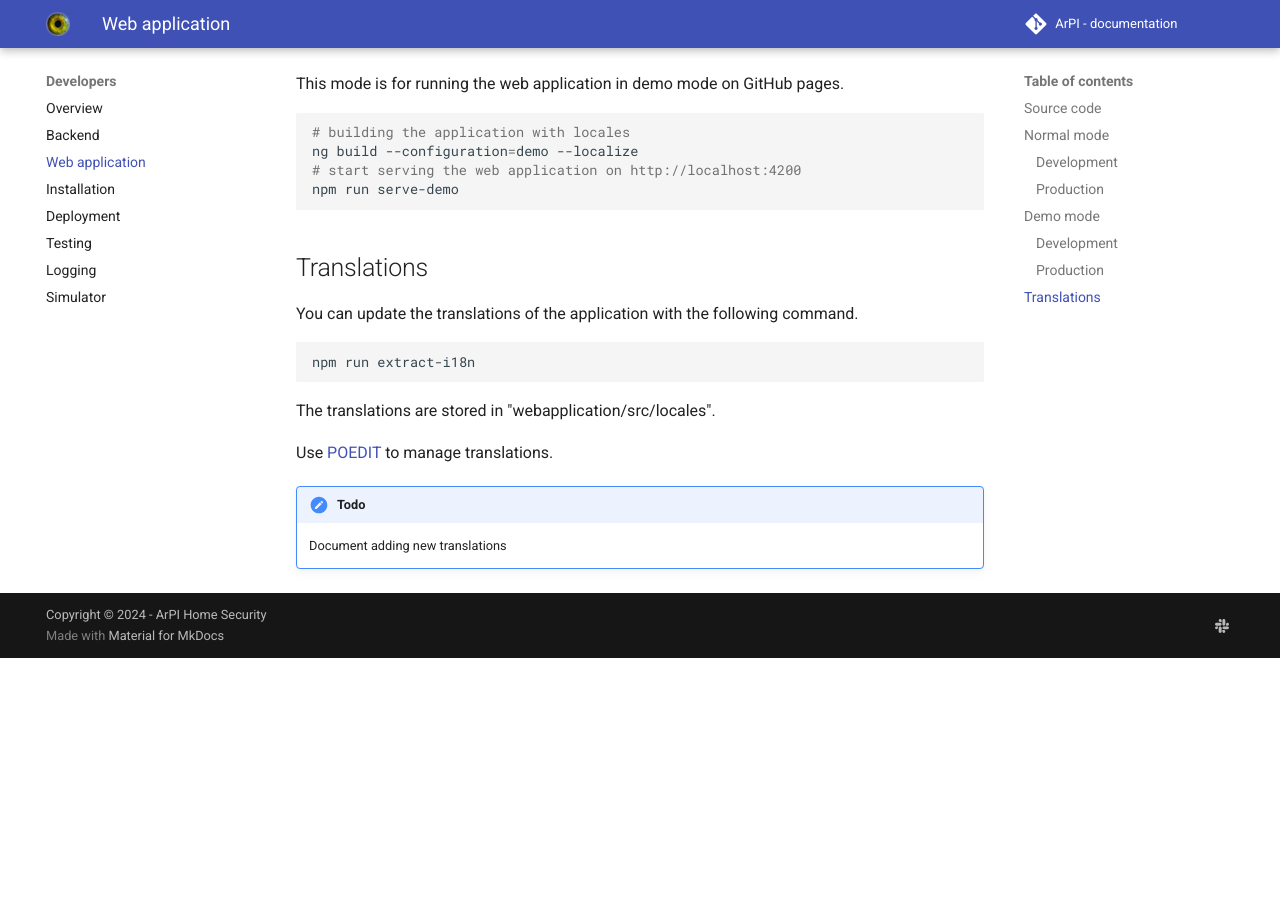
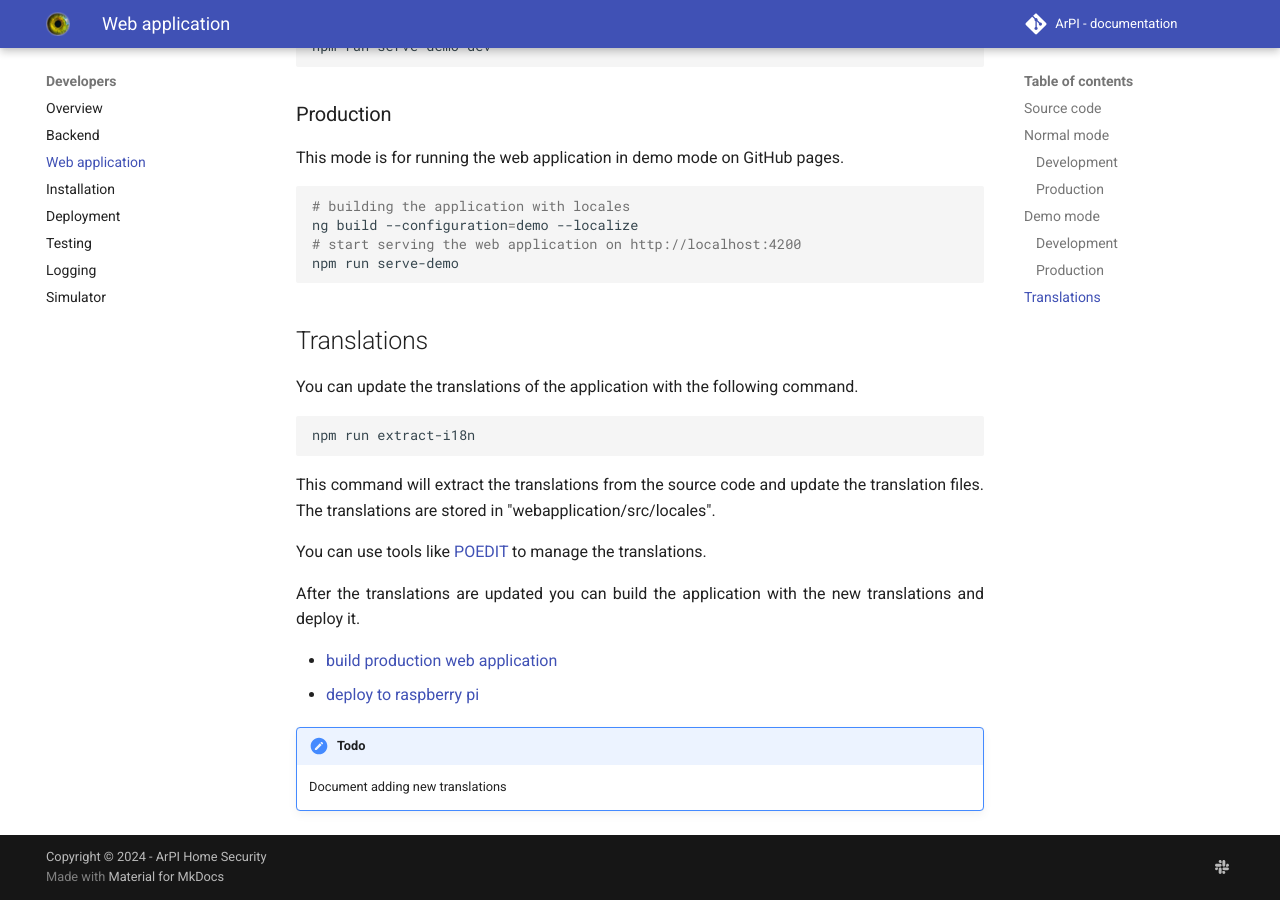
Before and after one commit to ArPIHomeSecurity/arpi_documentation, an MkDocs documentation site: the page built from docs/developers/web_application.md, in a window 1280 px wide and 900 px high, scrolled down 1987 px. Built offline with MkDocs 1.6.1 and Material for MkDocs 9.7.7, drawn with Linux system fonts in a browser that asks for light colours; comment, search, counter and statistics services are not loaded; before the commit the page ends 2645 px from its top, so only the background shows below that; some of the changed text lies outside the part shown.

Commit message:
Update translation

````diff
--- a/docs/developers/web_application.md
+++ b/docs/developers/web_application.md
@@ -9,8 +9,11 @@ The demo mode is for running on GitHub pages ([demo](https://demo.arpi-security.
 ## Source code
 
 The source code of the backend system:
+
 [https://github.com/ArPIHomeSecurity/arpi_webapplication](https://github.com/ArPIHomeSecurity/arpi_webapplication).
+
 It is a sub-module of the arpi_management project:
+
 [https://github.com/ArPIHomeSecurity/arpi_management.git](https://github.com/ArPIHomeSecurity/arpi_management.git)
 
 You find how to get the source code [here](index.md#getting-the-code)!
@@ -100,9 +103,17 @@ You can update the translations of the application with the following command.
 npm run extract-i18n
 ```
 
+This command will extract the translations from the source code and update the translation files.
 The translations are stored in "webapplication/src/locales".
 
-Use [POEDIT](https://poedit.net/) to manage translations.
+You can use tools like [POEDIT](https://poedit.net/) to manage the translations.
+
+After the translations are updated you can build the application with the new translations
+and deploy it.
+
+* [build production web application](/developers/web_application/#production_1)
+* [deploy to raspberry pi](/developers/deployment/#deploying-components)
+
 
 !!! todo
     Document adding new translations
````
